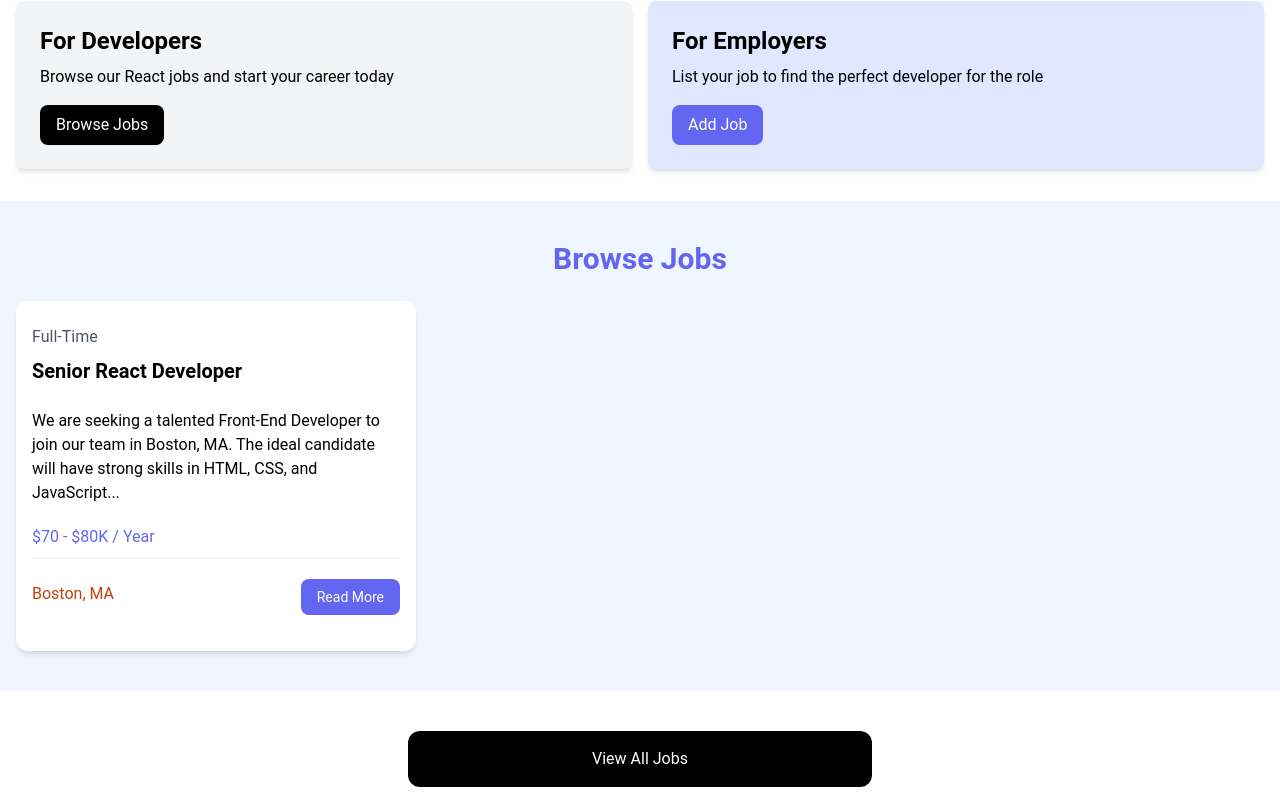
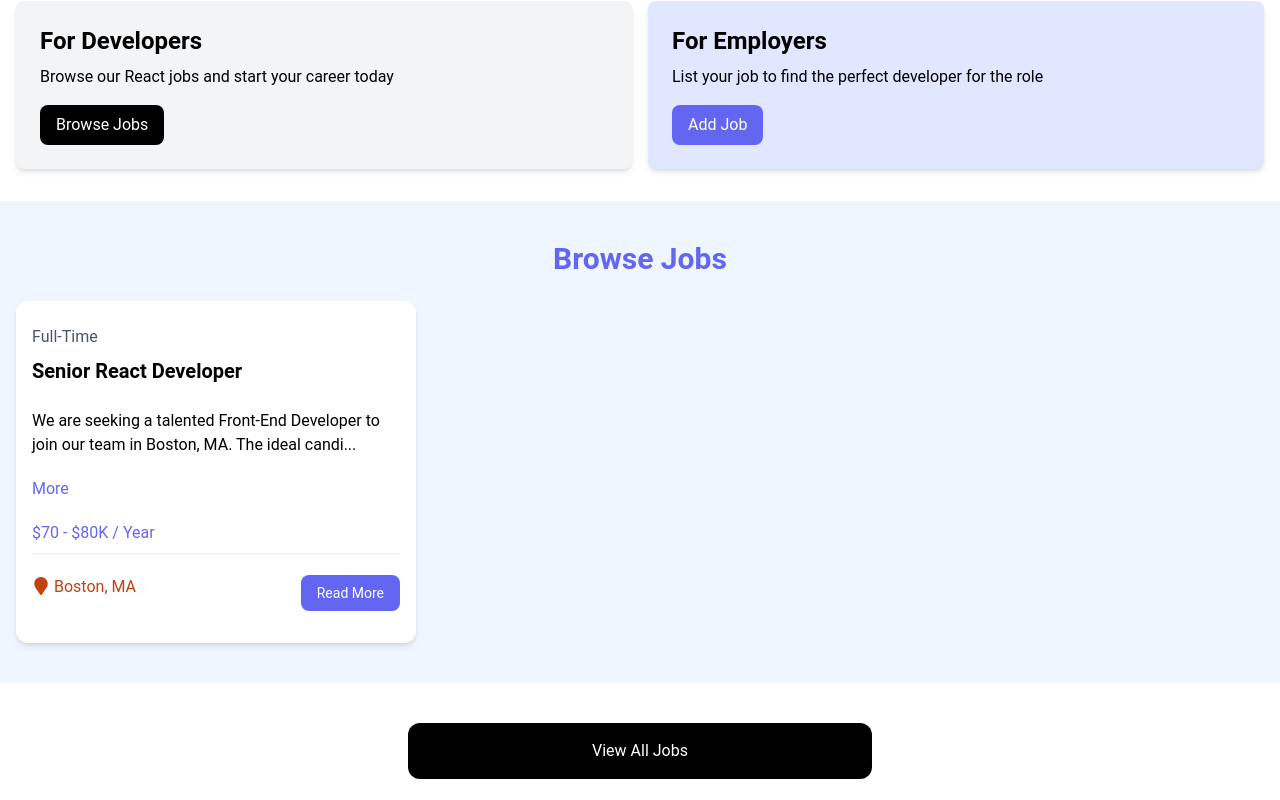
Before and after one commit to 5codeman/Job-Seeker, a React (Vite) app in the folder Frontend/: page / in a window 1280 px wide. Shown: the part 408-1208 px from the top of the page. Built offline with nearby package versions, Linux system fonts and the light colour scheme.

Commit message:
Work or Less and more decriptio of job card and use react icons after installing react icons

```diff
--- a/Frontend/package.json
+++ b/Frontend/package.json
@@ -11,7 +11,8 @@
   },
   "dependencies": {
     "react": "^18.3.1",
-    "react-dom": "^18.3.1"
+    "react-dom": "^18.3.1",
+    "react-icons": "^5.2.1"
   },
   "devDependencies": {
     "@types/react": "^18.3.3",
--- a/Frontend/src/components/JobListingCard.jsx
+++ b/Frontend/src/components/JobListingCard.jsx
@@ -1,6 +1,17 @@
 import React from 'react'
+import { FaMapMarker } from 'react-icons/fa';
+import { useState } from 'react';
 
 const JobListingCard = () => {
+  // let description = job.description; // do this after api call
+  let description = "We are seeking a talented Front-End Developer to join our team in Boston, MA. The ideal candidate will have strong skills in HTML, CSS, and JavaScript our team in Boston, MA. The ideal candidate will have strong skills in HTML, CSS, and JavaScript...";
+
+  let temp = description;
+
+  const [showFullDescription, setShowFullDescription] = useState(false);
+  if(!showFullDescription) {
+      temp = description.slice(0, 93) + "...";
+  }
   return (
     <div className="bg-white rounded-xl shadow-md relative">
             <div className="p-4">
@@ -10,8 +21,16 @@ const JobListingCard = () => {
               </div>
 
               <div className="mb-5">
-               We are seeking a talented Front-End Developer to join our team in Boston, MA. The ideal candidate will have strong skills in HTML, CSS, and JavaScript...
+               {temp}
               </div>
+
+              <button className='text-indigo-500 mb-5 hover:text-indigo-600' onClick={() => {
+                // We can dirctly paas value instead of function
+                setShowFullDescription((prevState) => {
+                  prevState = !prevState;
+                  return prevState;
+                })
+              }}>{showFullDescription ? "Less" : "More"}</button>
 
               <h3 className="text-indigo-500 mb-2">$70 - $80K / Year</h3>
 
@@ -19,7 +38,7 @@ const JobListingCard = () => {
 
               <div className="flex flex-col lg:flex-row justify-between mb-4">
                 <div className="text-orange-700 mb-3">
-                  <i className="fa-solid fa-location-dot text-lg"></i>
+                <FaMapMarker className='inline text-lg mb-1 mr-1' />
                   Boston, MA
                 </div>
                 <a
```
Also changed, not shown: 1 other file (tests, documents, lock files or other folders).
